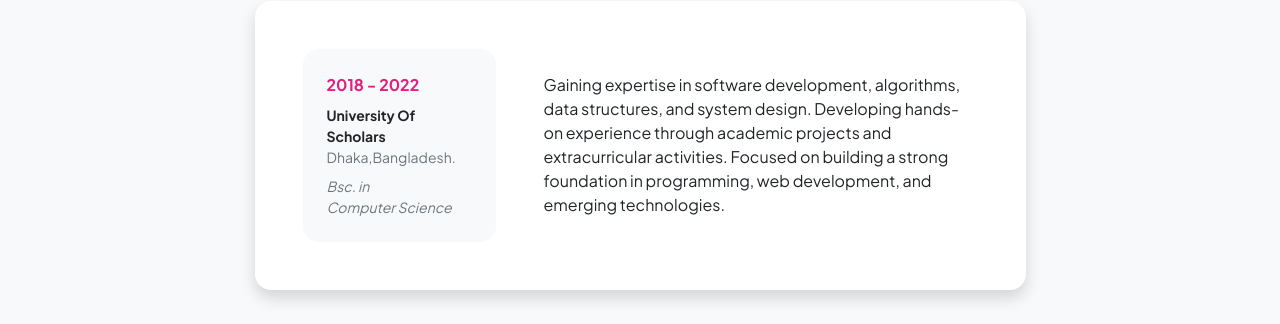
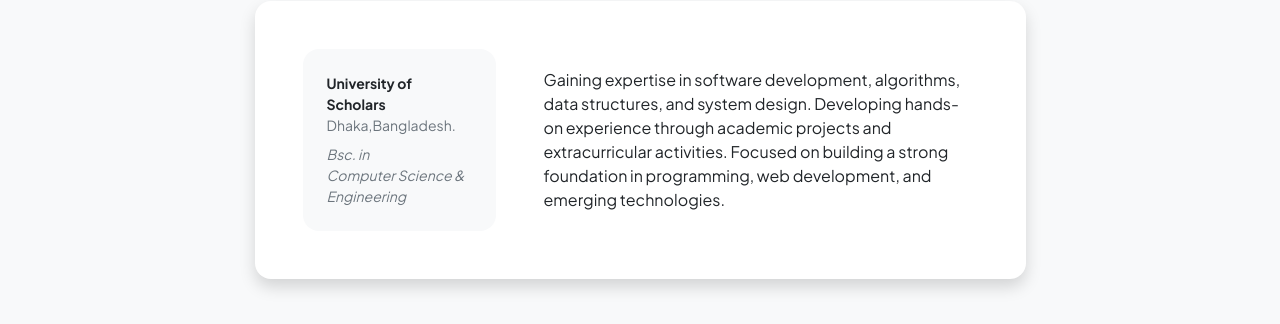
Before and after one commit to Sharifrony725/Sharifrony725.github.io, a plain HTML site: page resume.html in a window 1280 px wide. Shown: the part 681-1005 px from the top of the page. Drawn offline with nearby package versions, Linux system fonts and the light colour scheme.

Commit message:
edu info

```diff
--- a/resume.html
+++ b/resume.html
@@ -97,14 +97,14 @@
                                     <div class="row align-items-center gx-5">
                                         <div class="col text-center text-lg-start mb-4 mb-lg-0">
                                             <div class="bg-light p-4 rounded-4">
-                                                <div class="text-secondary fw-bolder mb-2">2018 - 2022</div>
+                                                <!-- <div class="text-secondary fw-bolder mb-2">2018 - 2022</div> -->
                                                 <div class="mb-2">
-                                                    <div class="small fw-bolder">University Of Scholars</div>
+                                                    <div class="small fw-bolder">University of Scholars</div>
                                                     <div class="small text-muted">Dhaka,Bangladesh.</div>
                                                 </div>
                                                 <div class="fst-italic">
                                                     <div class="small text-muted">Bsc. in</div>
-                                                    <div class="small text-muted">Computer Science</div>
+                                                    <div class="small text-muted">Computer Science & Engineering</div>
                                                 </div>
                                             </div>
                                         </div>
```
